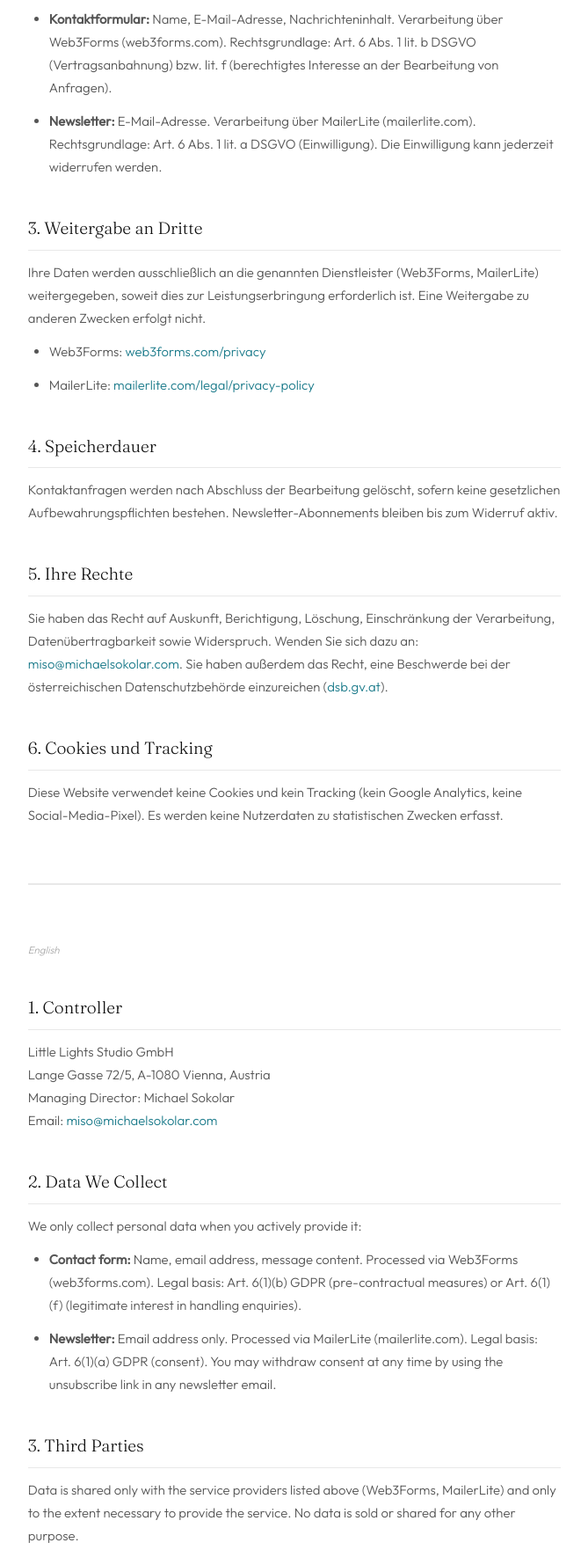
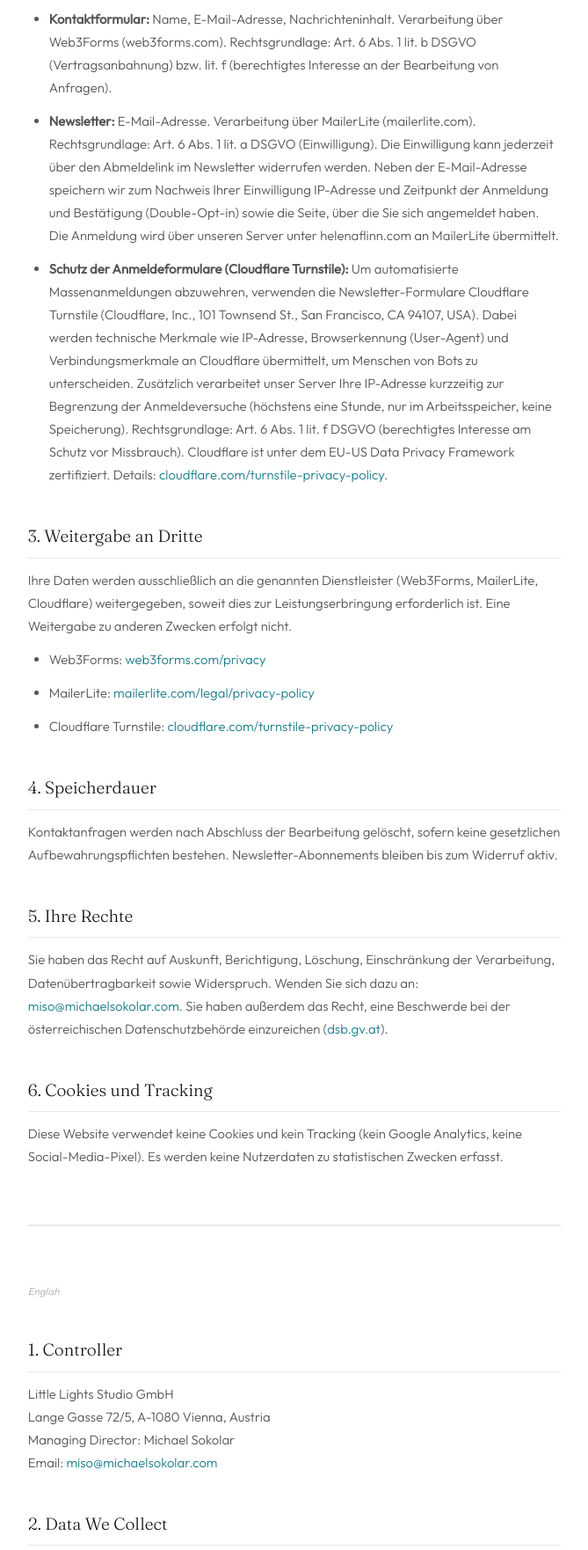
Before and after one commit to littlelightsstudio/michaelsokolar, a plain HTML site: page privacy.html in a window 1280 px wide. Shown: the part 623-2385 px from the top of the page at 88% size, without its empty margins (305-974 px from the left). Drawn offline with Linux system fonts and the light colour scheme.

Commit message:
Privacy policy: Cloudflare Turnstile and double opt-in details
Co-Authored-By: Claude Opus 5.5 <noreply@anthropic.com>

```diff
--- a/privacy.html
+++ b/privacy.html
@@ -59,14 +59,16 @@ footer{background:var(--near-black);padding:1.75rem 6vw;display:flex;align-items
   <p>Wir erheben personenbezogene Daten nur, wenn Sie diese aktiv übermitteln:</p>
   <ul>
     <li><strong>Kontaktformular:</strong> Name, E-Mail-Adresse, Nachrichteninhalt. Verarbeitung über Web3Forms (web3forms.com). Rechtsgrundlage: Art. 6 Abs. 1 lit. b DSGVO (Vertragsanbahnung) bzw. lit. f (berechtigtes Interesse an der Bearbeitung von Anfragen).</li>
-    <li><strong>Newsletter:</strong> E-Mail-Adresse. Verarbeitung über MailerLite (mailerlite.com). Rechtsgrundlage: Art. 6 Abs. 1 lit. a DSGVO (Einwilligung). Die Einwilligung kann jederzeit widerrufen werden.</li>
+    <li><strong>Newsletter:</strong> E-Mail-Adresse. Verarbeitung über MailerLite (mailerlite.com). Rechtsgrundlage: Art. 6 Abs. 1 lit. a DSGVO (Einwilligung). Die Einwilligung kann jederzeit über den Abmeldelink im Newsletter widerrufen werden. Neben der E-Mail-Adresse speichern wir zum Nachweis Ihrer Einwilligung IP-Adresse und Zeitpunkt der Anmeldung und Bestätigung (Double-Opt-in) sowie die Seite, über die Sie sich angemeldet haben. Die Anmeldung wird über unseren Server unter helenaflinn.com an MailerLite übermittelt.</li>
+    <li><strong>Schutz der Anmeldeformulare (Cloudflare Turnstile):</strong> Um automatisierte Massenanmeldungen abzuwehren, verwenden die Newsletter-Formulare Cloudflare Turnstile (Cloudflare, Inc., 101 Townsend St., San Francisco, CA 94107, USA). Dabei werden technische Merkmale wie IP-Adresse, Browserkennung (User-Agent) und Verbindungsmerkmale an Cloudflare übermittelt, um Menschen von Bots zu unterscheiden. Zusätzlich verarbeitet unser Server Ihre IP-Adresse kurzzeitig zur Begrenzung der Anmeldeversuche (höchstens eine Stunde, nur im Arbeitsspeicher, keine Speicherung). Rechtsgrundlage: Art. 6 Abs. 1 lit. f DSGVO (berechtigtes Interesse am Schutz vor Missbrauch). Cloudflare ist unter dem EU-US Data Privacy Framework zertifiziert. Details: <a href="https://www.cloudflare.com/turnstile-privacy-policy/" target="_blank">cloudflare.com/turnstile-privacy-policy</a>.</li>
   </ul>
 
   <h2>3. Weitergabe an Dritte</h2>
-  <p>Ihre Daten werden ausschließlich an die genannten Dienstleister (Web3Forms, MailerLite) weitergegeben, soweit dies zur Leistungserbringung erforderlich ist. Eine Weitergabe zu anderen Zwecken erfolgt nicht.</p>
+  <p>Ihre Daten werden ausschließlich an die genannten Dienstleister (Web3Forms, MailerLite, Cloudflare) weitergegeben, soweit dies zur Leistungserbringung erforderlich ist. Eine Weitergabe zu anderen Zwecken erfolgt nicht.</p>
   <ul>
     <li>Web3Forms: <a href="https://web3forms.com/privacy" target="_blank">web3forms.com/privacy</a></li>
     <li>MailerLite: <a href="https://www.mailerlite.com/legal/privacy-policy" target="_blank">mailerlite.com/legal/privacy-policy</a></li>
+    <li>Cloudflare Turnstile: <a href="https://www.cloudflare.com/turnstile-privacy-policy/" target="_blank">cloudflare.com/turnstile-privacy-policy</a></li>
   </ul>
 
   <h2>4. Speicherdauer</h2>
@@ -95,14 +97,16 @@ footer{background:var(--near-black);padding:1.75rem 6vw;display:flex;align-items
   <p>We only collect personal data when you actively provide it:</p>
   <ul>
     <li><strong>Contact form:</strong> Name, email address, message content. Processed via Web3Forms (web3forms.com). Legal basis: Art. 6(1)(b) GDPR (pre-contractual measures) or Art. 6(1)(f) (legitimate interest in handling enquiries).</li>
-    <li><strong>Newsletter:</strong> Email address only. Processed via MailerLite (mailerlite.com). Legal basis: Art. 6(1)(a) GDPR (consent). You may withdraw consent at any time by using the unsubscribe link in any newsletter email.</li>
+    <li><strong>Newsletter:</strong> Email address. Processed via MailerLite (mailerlite.com). Legal basis: Art. 6(1)(a) GDPR (consent). You may withdraw consent at any time by using the unsubscribe link in any newsletter email. Besides your email address, we store your IP address and the time of signup and confirmation (double opt-in) as proof of consent, and the page you signed up on. Signups are passed to MailerLite through our server at helenaflinn.com.</li>
+    <li><strong>Form protection (Cloudflare Turnstile):</strong> To block automated mass signups, the newsletter forms use Cloudflare Turnstile (Cloudflare, Inc., 101 Townsend St., San Francisco, CA 94107, USA). Technical signals such as your IP address, browser identifier (user agent) and connection characteristics are sent to Cloudflare to tell humans from bots. Our server also processes your IP address briefly to limit signup attempts (at most one hour, in memory only, never stored). Legal basis: Art. 6(1)(f) GDPR (legitimate interest in preventing abuse). Cloudflare is certified under the EU-US Data Privacy Framework. Details: <a href="https://www.cloudflare.com/turnstile-privacy-policy/" target="_blank">cloudflare.com/turnstile-privacy-policy</a>.</li>
   </ul>
 
   <h2>3. Third Parties</h2>
-  <p>Data is shared only with the service providers listed above (Web3Forms, MailerLite) and only to the extent necessary to provide the service. No data is sold or shared for any other purpose.</p>
+  <p>Data is shared only with the service providers listed above (Web3Forms, MailerLite, Cloudflare) and only to the extent necessary to provide the service. No data is sold or shared for any other purpose.</p>
   <ul>
     <li>Web3Forms privacy policy: <a href="https://web3forms.com/privacy" target="_blank">web3forms.com/privacy</a></li>
     <li>MailerLite privacy policy: <a href="https://www.mailerlite.com/legal/privacy-policy" target="_blank">mailerlite.com/legal/privacy-policy</a></li>
+    <li>Cloudflare Turnstile: <a href="https://www.cloudflare.com/turnstile-privacy-policy/" target="_blank">cloudflare.com/turnstile-privacy-policy</a></li>
   </ul>
 
   <h2>4. Retention</h2>
```
